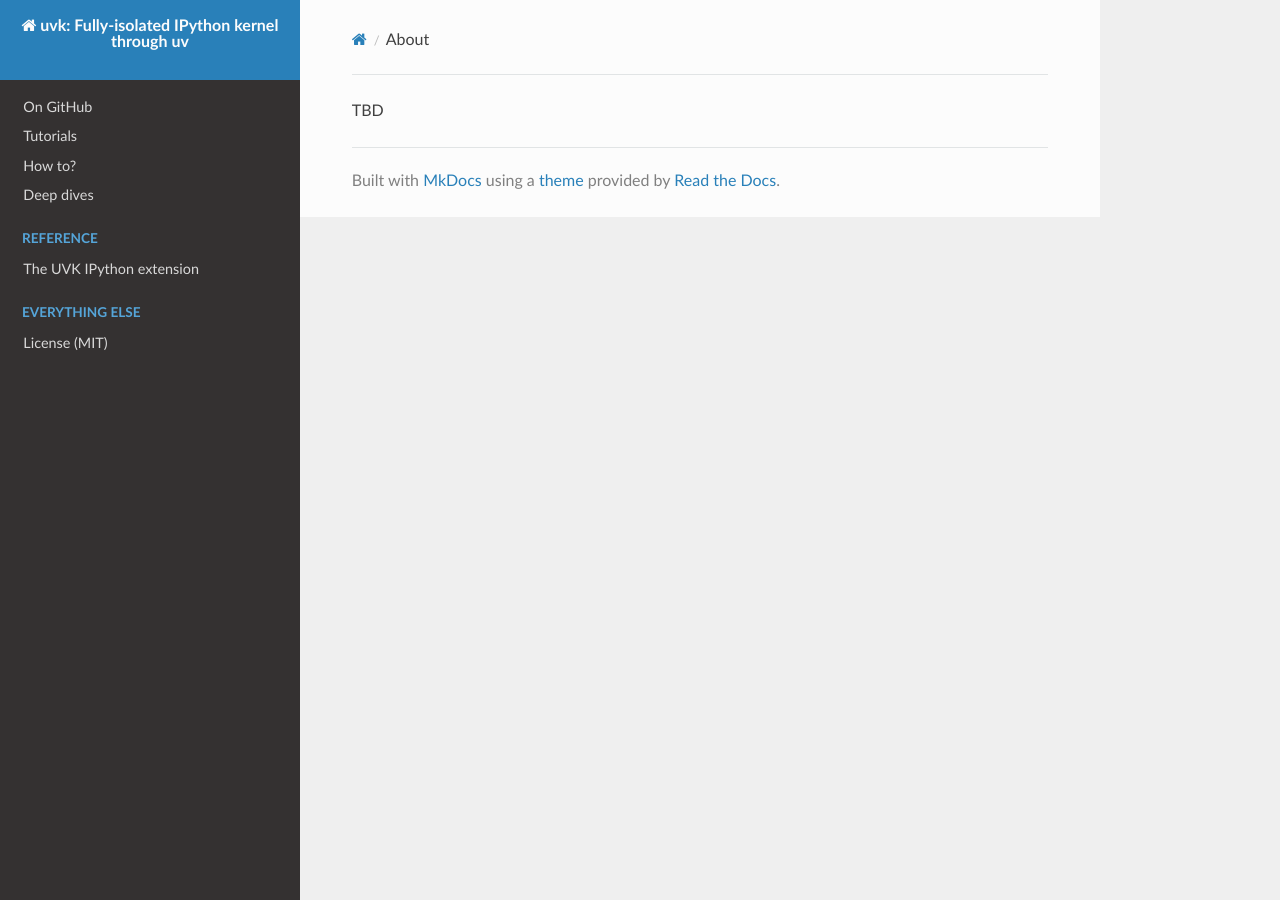
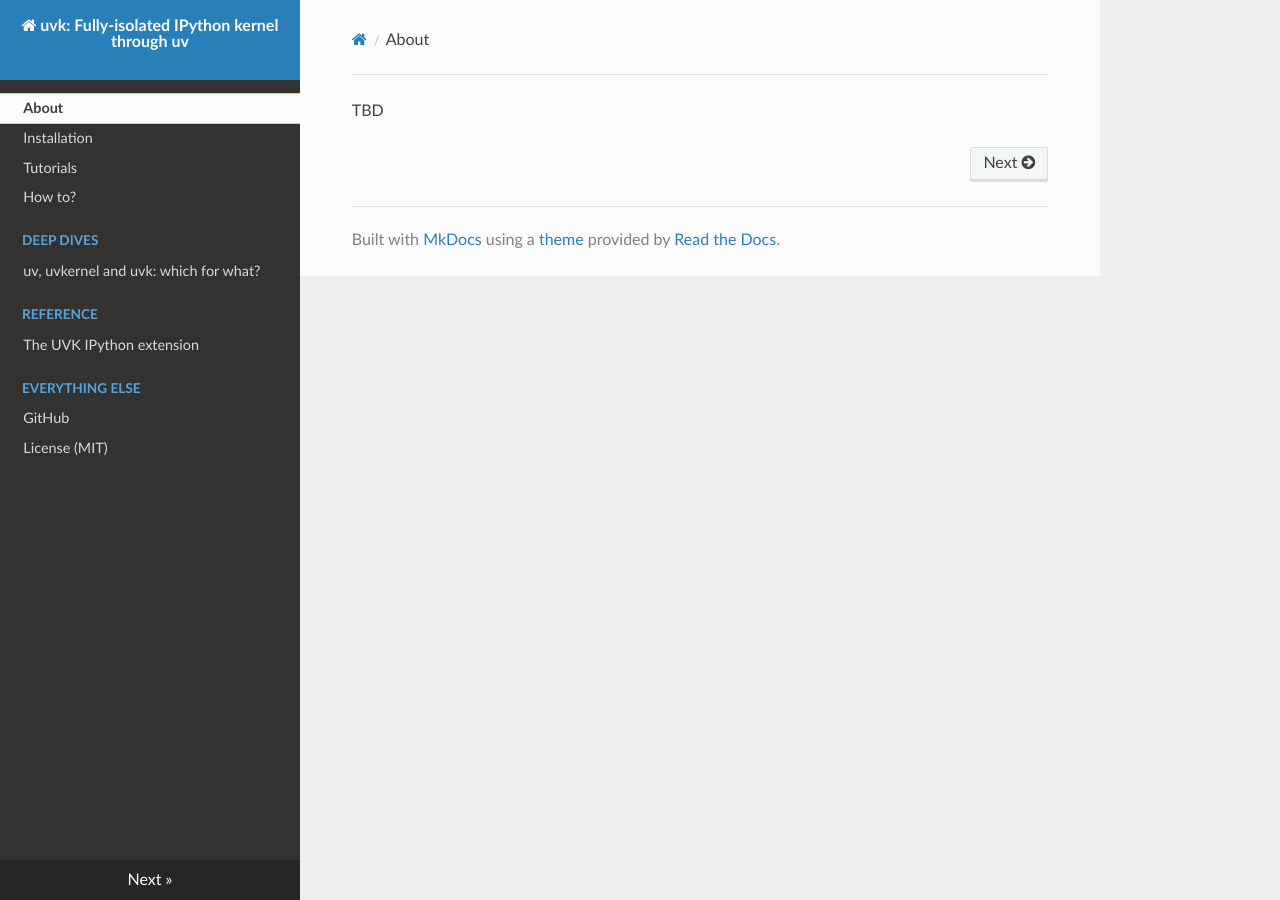
Before and after one commit to hamelin/uvk, an MkDocs documentation site: the page built from docs/about.md, in a window 1280 px wide. Built offline with MkDocs 1.6.1, drawn with Linux system fonts in a browser that asks for light colours; nearby versions of some CDN libraries.

Commit message:
Shuffling about of the navigation bar

```diff
--- a/mkdocs.yml
+++ b/mkdocs.yml
@@ -1,13 +1,16 @@
 site_name: "uvk: Fully-isolated IPython kernel through uv"
 theme: readthedocs
 nav:
-  - On GitHub: https://github.com/hamelin/uvk/
+  - About: about.md
+  - Installation: install.md
   - Tutorials: tutorials/index.md
   - How to?: howto/index.md
-  - Deep dives: deepdives/index.md
+  - Deep dives:
+    - "uv, uvkernel and uvk: which for what?": deepdives/uv-uvkernel-uvk.md
   - Reference:
     - The UVK IPython extension: reference/uvk_ext.md
   - Everything else:
+    - GitHub: https://github.com/hamelin/uvk/
     - License (MIT): license.md
 plugins:
   - mkdocstrings:
```
Also changed, not shown: docs/about.md (renamed from docs/deepdives/about.md).
